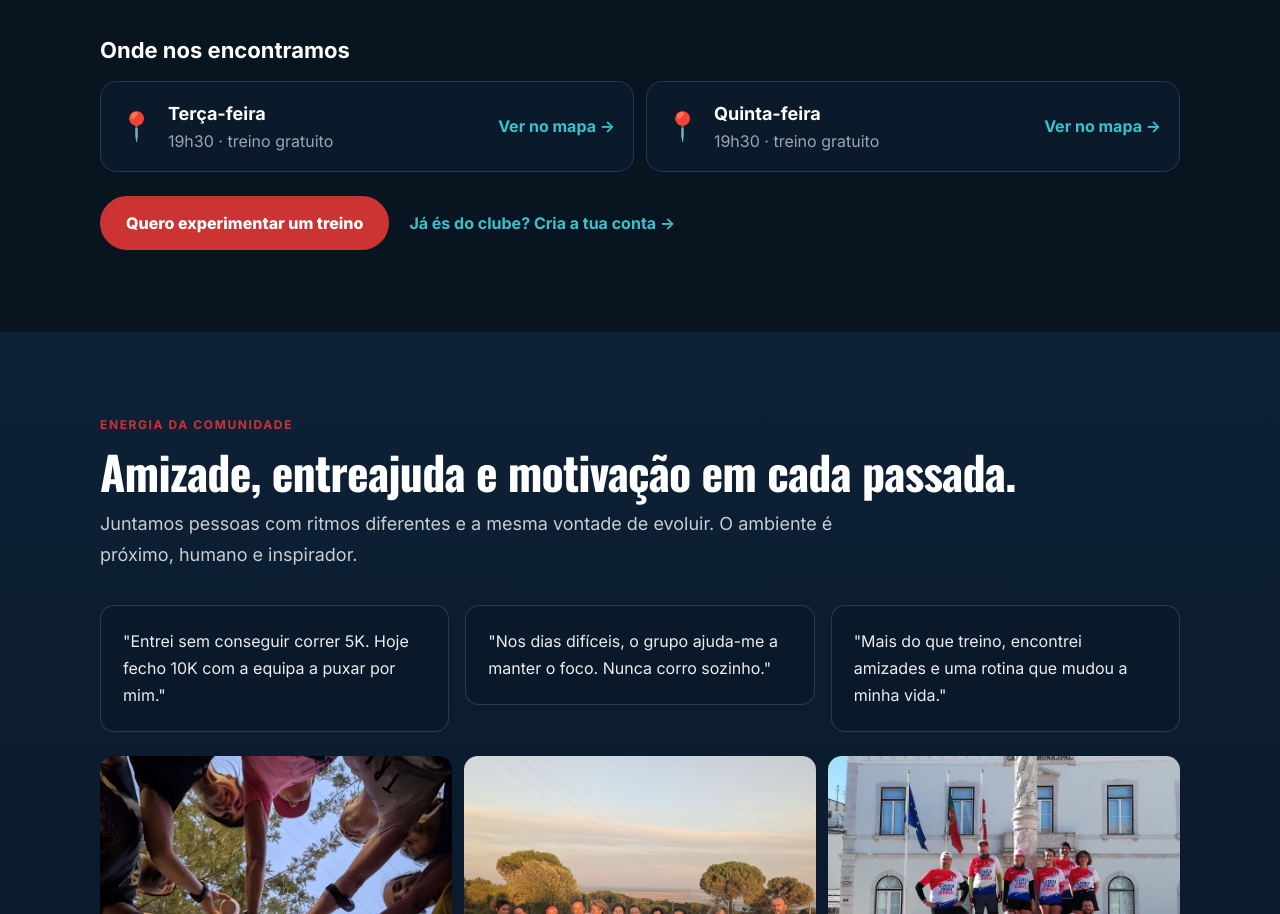
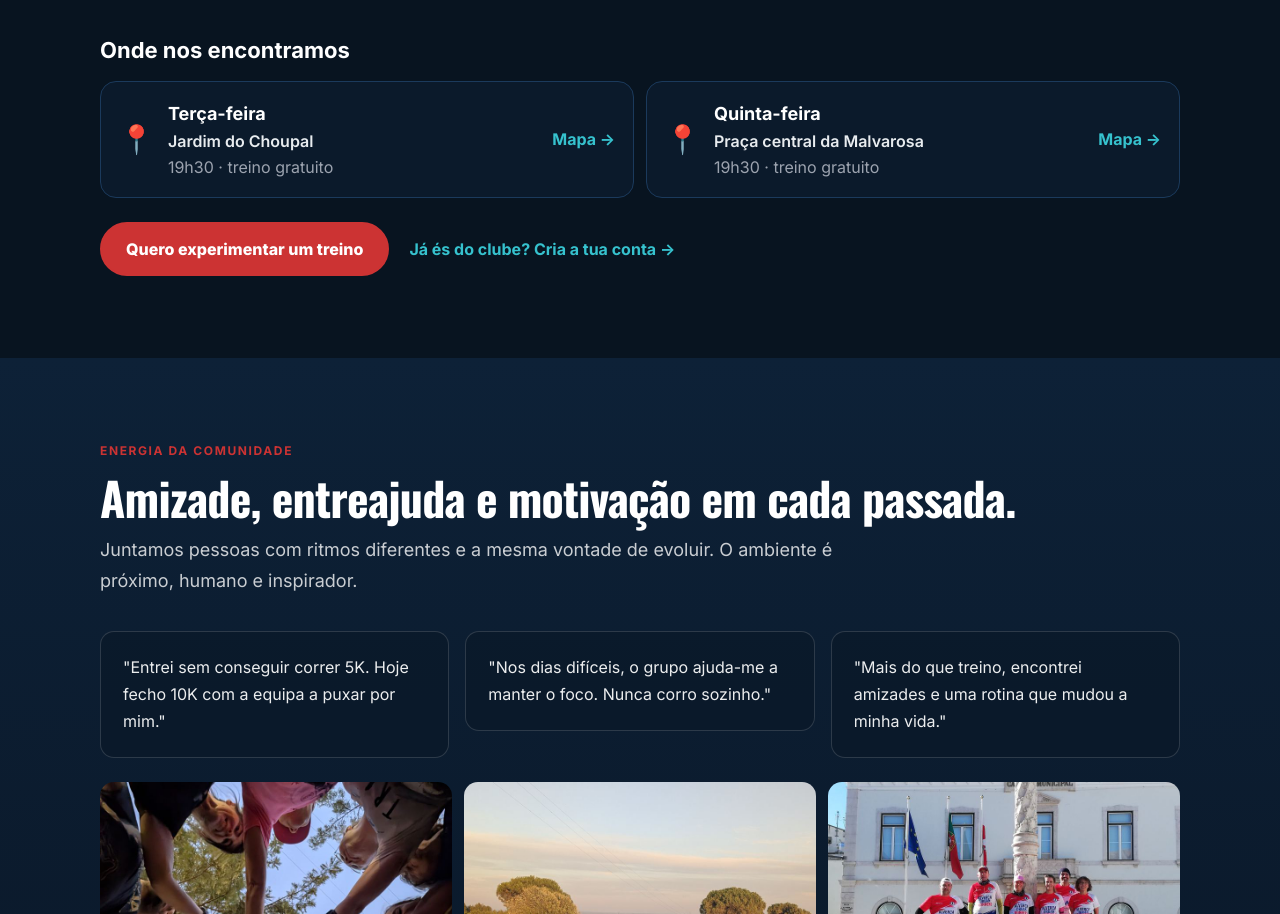
Before and after one commit to pmnf073/runner-events, a React (Vite) app in the folder frontend/: page / in a window 1280 px wide. Shown: the part 3176-4090 px from the top of the page. Built offline with nearby package versions, Linux system fonts and the light colour scheme; no server answers.

Commit message:
Sobre: nomes dos locais dos treinos (#28)
Terça no Jardim do Choupal, quinta na Praça central da Malvarosa. O link
passa a "Mapa →" para o nome do local caber no telemóvel.


Claude-Session: https://claude.ai/code/session_0131rnfpVYkrwhUfMFZqbGuy

Co-authored-by: Claude <noreply@anthropic.com>

```diff
--- a/frontend/src/pages/AboutPage.jsx
+++ b/frontend/src/pages/AboutPage.jsx
@@ -9,8 +9,8 @@ const MAIL_TRIAL = `${MAIL}?subject=${encodeURIComponent("Quero experimentar um
 
 // Regular trainings (confirmed by the club, 2026-11-08). Always free.
 const TRAINING_SPOTS = [
-  { day: "Terça-feira", time: "19h30", map: "https://maps.app.goo.gl/ELgTi1p1pkawvZ1r6" },
-  { day: "Quinta-feira", time: "19h30", map: "https://maps.app.goo.gl/8fU4iEwNDztSTandA" },
+  { day: "Terça-feira", place: "Jardim do Choupal", time: "19h30", map: "https://maps.app.goo.gl/ELgTi1p1pkawvZ1r6" },
+  { day: "Quinta-feira", place: "Praça central da Malvarosa", time: "19h30", map: "https://maps.app.goo.gl/8fU4iEwNDztSTandA" },
 ];
 
 const FAQ = [
@@ -575,9 +575,10 @@ export default function AboutPage() {
                   <span aria-hidden style={{ fontSize: 28 }}>📍</span>
                   <span style={{ flex: 1 }}>
                     <span style={{ display: "block", color: V("--text-heading"), fontWeight: 700, fontSize: 18 }}>{spot.day}</span>
+                    <span style={{ display: "block", color: V("--text-primary"), fontWeight: 600, marginTop: 2 }}>{spot.place}</span>
                     <span style={{ display: "block", color: V("--text-secondary"), marginTop: 2 }}>{spot.time} · treino gratuito</span>
                   </span>
-                  <span style={{ color: V("--c-accent"), fontWeight: 700, whiteSpace: "nowrap" }}>Ver no mapa →</span>
+                  <span style={{ color: V("--c-accent"), fontWeight: 700, whiteSpace: "nowrap" }}>Mapa →</span>
                 </a>
               ))}
             </div>
```
